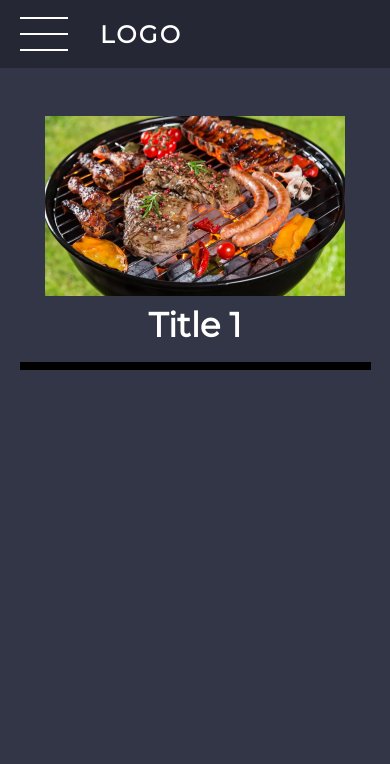
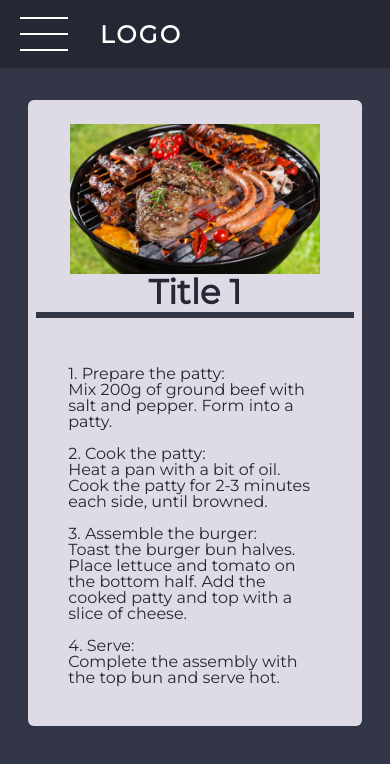
Before and after one commit to goshy29/portfolio, a React (Create React App) app: page /projects/p1 in a window 390 px wide. Shown: the top 764 px of the page. Built offline with nearby package versions, Linux system fonts and the light colour scheme.

Commit message:
add changes

```diff
--- a/src/components/header/HeaderAboutSection.js
+++ b/src/components/header/HeaderAboutSection.js
@@ -3,7 +3,8 @@ import classes from "./HeaderAboutSection.module.css";
 
 function HeaderAboutSection() {
     return (
-        <section className={classes.section}>
+        <div className={classes.wrap} >
+            <div className={classes.section}>
                 <div className={classes.section_img}>
                     <img src={aboutImg} alt="An image showing George"/>
                 </div>
@@ -11,7 +12,8 @@ function HeaderAboutSection() {
                     <h1><span>Hi, I am George</span></h1>
                     <p>I blog about web development- especially<br/> frontend frameworks like React or Angular.</p>
                 </div>
-    </section>
+            </div>
+        </div>
     );
 }
 
--- a/src/components/header/HeaderAboutSection.module.css
+++ b/src/components/header/HeaderAboutSection.module.css
@@ -1,4 +1,10 @@
+.wrap {
+  background: #0a0919;
+}
+
 .section {
+    max-width: 70rem;
+    margin: 0 auto;
     background: #0a0919;
     display: flex;
     padding: 3rem 4rem;
--- a/src/components/layout/MainSectionLayout.module.css
+++ b/src/components/layout/MainSectionLayout.module.css
@@ -1,4 +1,5 @@
 .section {
     width: 90%;
+    max-width: 70rem;
     margin: 2rem auto;
 }
--- a/src/components/main/ProjectItemDetails.js
+++ b/src/components/main/ProjectItemDetails.js
@@ -1,11 +1,19 @@
 import classes from "./ProjectItemDetails.module.css";
 
 function ProjectItemDetails(props) {
+    props.project.summary = props.project.summary.replace(/\n/g, "<br />");
+
     return (
-        <header className={classes.header}>
-            <img src={props.project.image} alt={props.project.title}/>
-            <h1>{props.project.title}</h1>
-        </header>
+        <div className={classes.content}>
+            <header className={classes.header}>
+                <img src={props.project.image} alt={props.project.title}/>
+                <h1>{props.project.title}</h1>
+            </header>
+
+            <p dangerouslySetInnerHTML={{
+                    __html: props.project.summary
+                }}></p>
+        </div>
     );
 }
 
--- a/src/components/main/ProjectItemDetails.module.css
+++ b/src/components/main/ProjectItemDetails.module.css
@@ -1,7 +1,6 @@
-
 .header {
     padding-bottom: 8px;
-    border-bottom: 8px solid black;
+    border-bottom: 6px solid #333646;
     display: flex;
     justify-content: space-between;
     align-items: center;
@@ -10,7 +9,7 @@
 
   .header h1 {
     font-size: 48px;
-    color: white;
+    color: #252734;
     text-align: center;
   }
 
@@ -20,6 +19,23 @@
     height: 180px;
   }
 
+  .content {
+    width: 95%;
+    max-width: 60rem;
+    margin: 6px auto;
+    line-height: 8px;
+    background-color: #dfdbe6;
+    border-radius: 6px;
+    padding: 8px;
+  }
+
+  .content p {
+    color: #252734;
+    font-size: 20px;
+    line-height: 1;
+    padding: 2rem;
+  }
+
   @media (max-width: 768px) {
     .header {
       display: block;
@@ -27,8 +43,17 @@
       text-align: center;
     }
 
+    .header img {
+      width: 250px;
+      height: 150px;
+    }
+
     .header h1 {
       font-size: 34px;
-      padding-top: 4px;
+      padding-top: 14px;
+    }
+
+    .content p {
+      font-size: 16px;
     }
   }
--- a/src/data/latest-projects.js
+++ b/src/data/latest-projects.js
@@ -9,6 +9,19 @@ export const LATEST_PROJECTS = [
         title: 'Title 1',
         description:
           'One of the most vibrant cities you can visit - a trip no one should miss! 1',
+        summary: `
+          1. Prepare the patty:
+            Mix 200g of ground beef with salt and pepper. Form into a patty.
+
+          2. Cook the patty:
+            Heat a pan with a bit of oil. Cook the patty for 2-3 minutes each side, until browned.
+
+          3. Assemble the burger:
+            Toast the burger bun halves. Place lettuce and tomato on the bottom half. Add the cooked patty and top with a slice of cheese.
+
+          4. Serve:
+            Complete the assembly with the top bun and serve hot.
+        `,
     },
     {
         id: 'p2',
@@ -16,6 +29,19 @@ export const LATEST_PROJECTS = [
         title: 'Title 2',
         description:
           'One of the most vibrant cities you can visit - a trip no one should miss! 2',
+        summary: `
+          1. Prepare the patty:
+            Mix 200g of ground beef with salt and pepper. Form into a patty.
+
+          2. Cook the patty:
+            Heat a pan with a bit of oil. Cook the patty for 2-3 minutes each side, until browned.
+
+          3. Assemble the burger:
+            Toast the burger bun halves. Place lettuce and tomato on the bottom half. Add the cooked patty and top with a slice of cheese.
+
+          4. Serve:
+            Complete the assembly with the top bun and serve hot.
+        `,
     },
     {
         id: 'p3',
@@ -23,5 +49,18 @@ export const LATEST_PROJECTS = [
         title: 'Title 3',
         description:
           'One of the most vibrant cities you can visit - a trip no one should miss! 3',
+        summary: `
+          1. Prepare the patty:
+            Mix 200g of ground beef with salt and pepper. Form into a patty.
+
+          2. Cook the patty:
+            Heat a pan with a bit of oil. Cook the patty for 2-3 minutes each side, until browned.
+
+          3. Assemble the burger:
+            Toast the burger bun halves. Place lettuce and tomato on the bottom half. Add the cooked patty and top with a slice of cheese.
+
+          4. Serve:
+            Complete the assembly with the top bun and serve hot.
+        `,
     }
 ]
```
Also changed, not shown: src/data/all-projects.js. Lines whose indentation alone changed are shown as unchanged.
